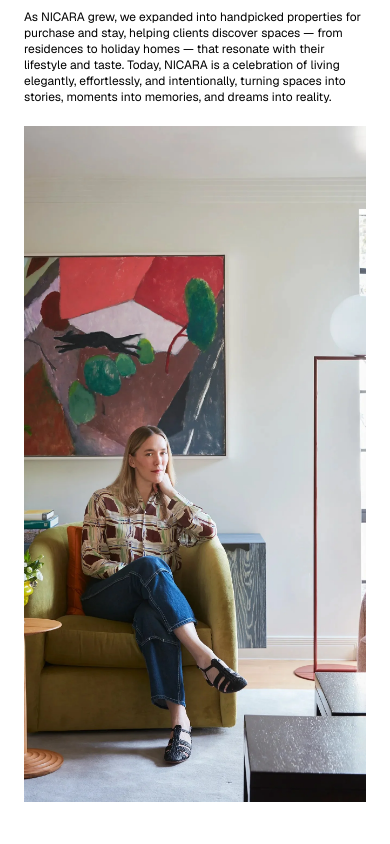
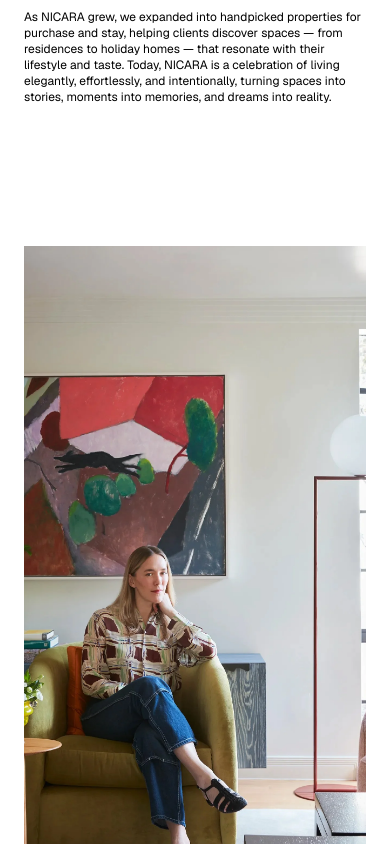
Before and after one commit to arunreddy7-alt/nic, a Next.js app: page /about in a window 390 px wide. Shown: the part 880-1724 px from the top of the page. Built offline with nearby package versions, Linux system fonts and the light colour scheme.

Commit message:
commit message

```diff
--- a/app/about/page.js
+++ b/app/about/page.js
@@ -231,7 +231,7 @@ export default function About() {
           </div>
         </div>
         <div className="grid grid-cols-1 md:grid-cols-[60%_40%] gap-10">
-          <div className="relative h-[80vh] md:h-[140vh] overflow-visible md:overflow-hidden transform md:-translate-x-38 md:translate-y-50 -mt-110 md:mt-8">
+          <div className="relative h-[80vh] md:h-[140vh] overflow-visible md:overflow-hidden transform md:-translate-x-38 md:translate-y-50 -mt-80 md:mt-8">
             <Image src="/about2.png" alt="Additional about image" fill className="object-cover" />
           </div>
           <div className="text-black leading-7 mt-10 md:mt-0 md:translate-y-67 md:-translate-x-13">
```
